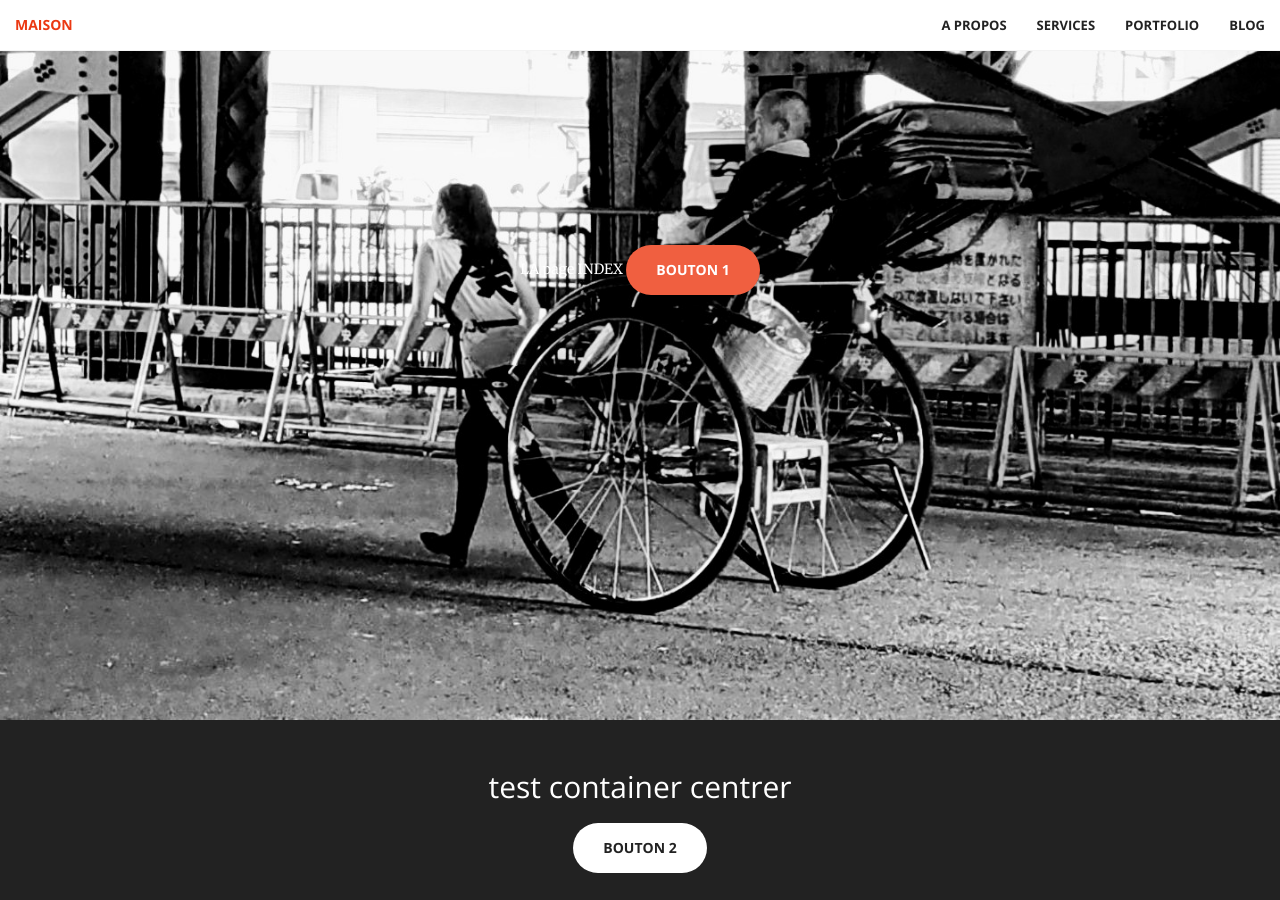
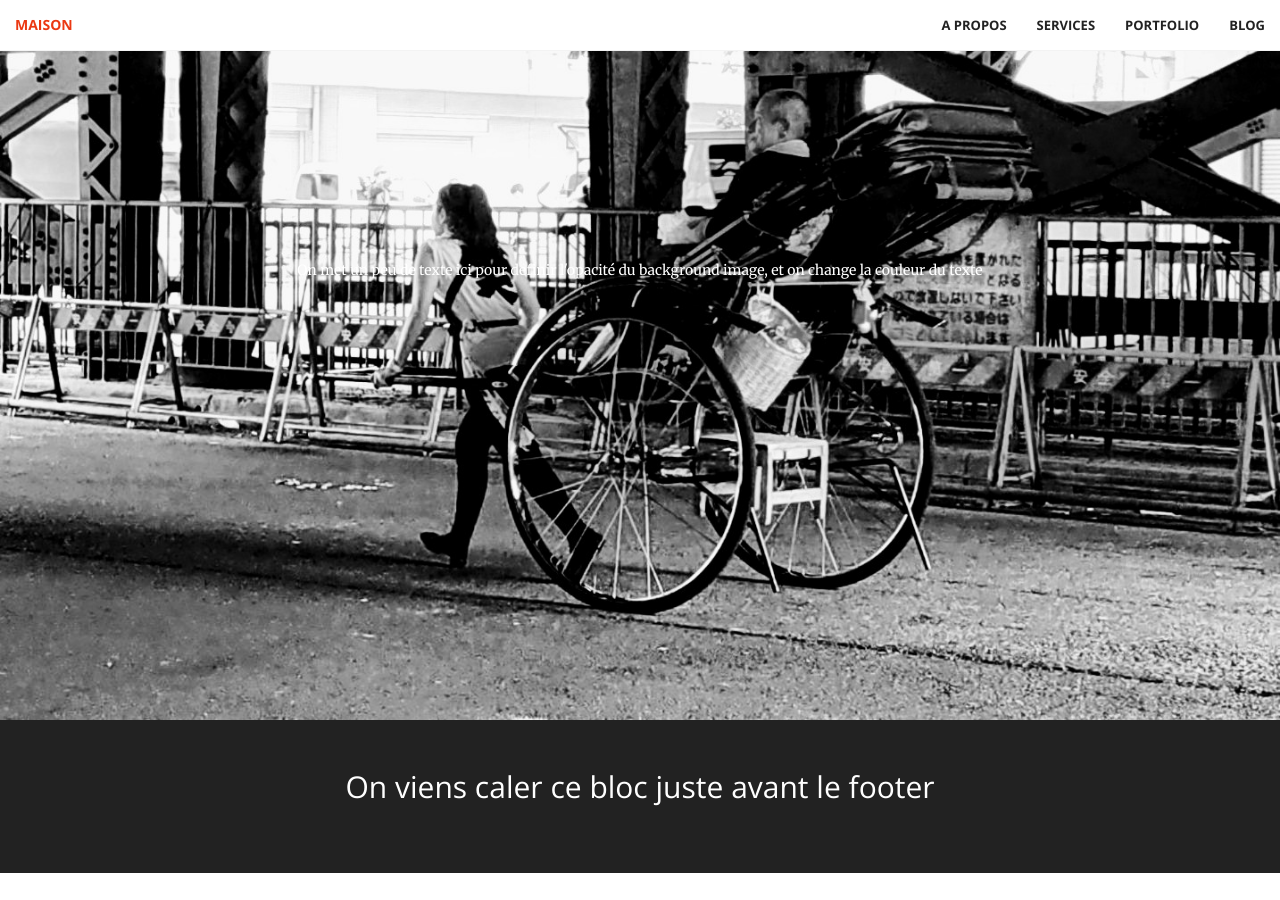
Before and after one commit to daily-frenchy/open, a Jekyll site: the page built from index.html, in a window 1280 px wide and 900 px high, scrolled down 553 px. Built offline with Jekyll 4.4.1, drawn with Linux system fonts in a browser that asks for light colours.

Commit message:
Update index.html

```diff
--- a/index.html
+++ b/index.html
@@ -2,19 +2,20 @@
 layout: page
 title: Daily Frenchy, ou l'art d'être français à l'étranger.
 ---
+
 <header>
 	<div class="header-content">
 		<div class="header-content-inner">
-			LA page INDEX
-			<a href="./about.html" class="btn btn-primary btn-xl page-scroll">Bouton 1</a>
+			On met un peu de texte ici pour definir l'opacité du background image, et on change la couleur du texte
 		</div>
 	</div>
 </header>
+
+
 <aside class="bg-dark">
 	<div class="container text-center">
 		<div class="call-to-action">
-			<h2>test container centrer </h2>
-			<a href="./services.html" class="btn btn-default btn-xl wow tada">Bouton 2</a>
+			<h2>On viens caler ce bloc juste avant le footer </h2>
 		</div>
 	</div>
 </aside>
```
